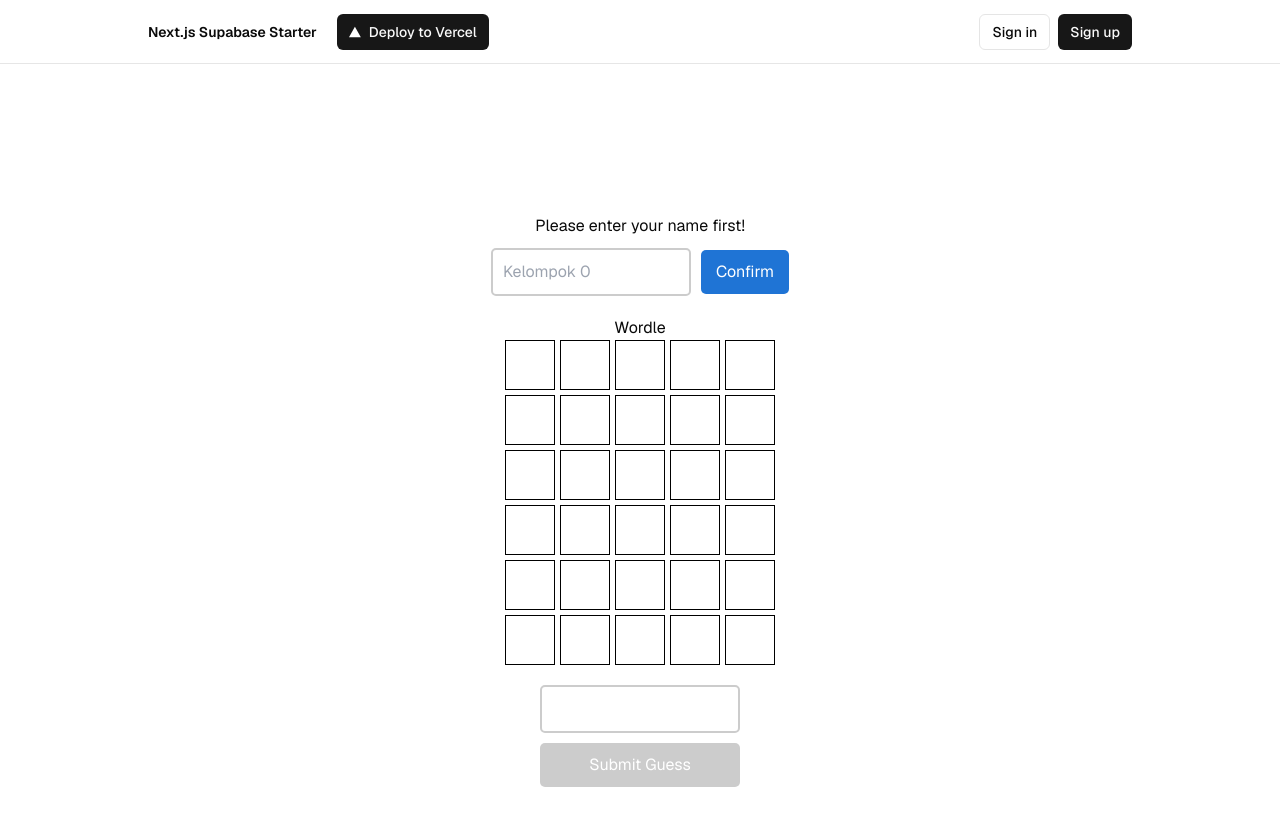
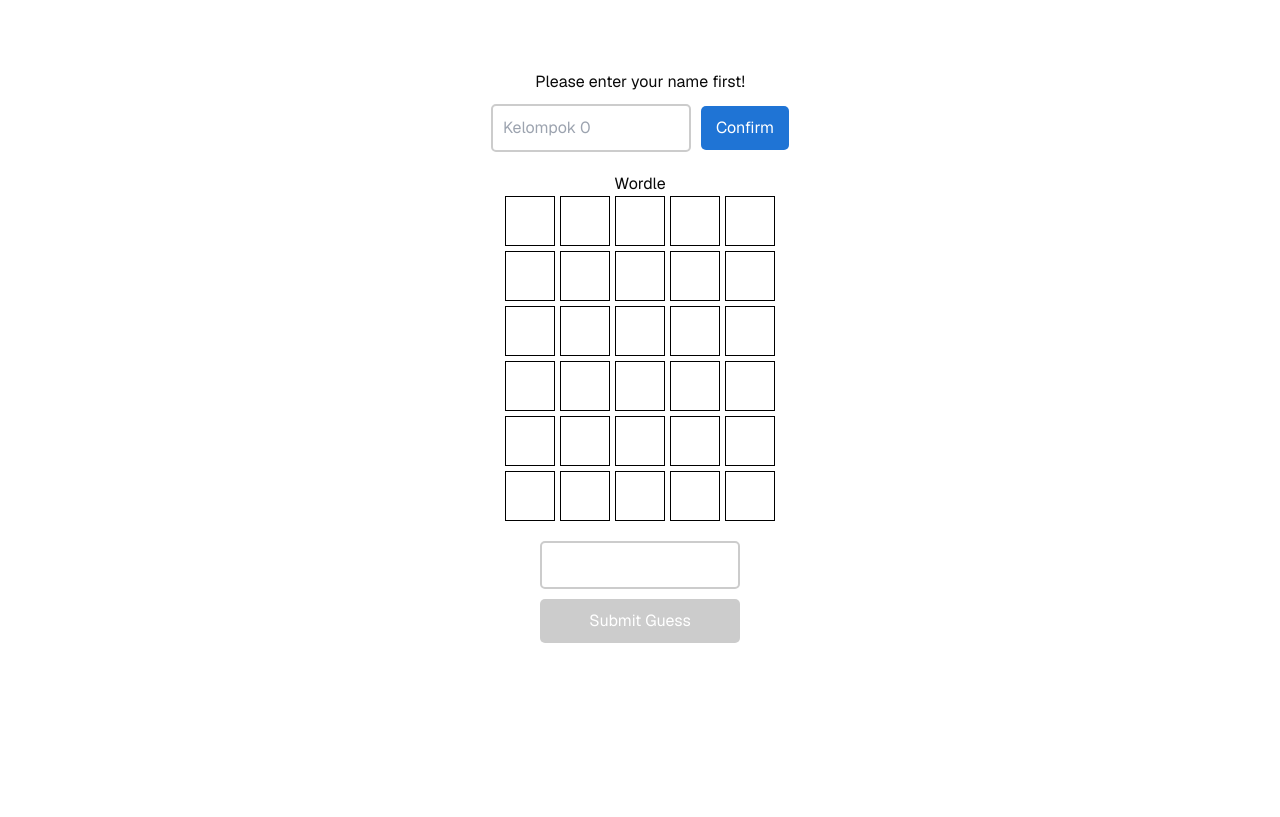
Before and after one commit to nathanielalex/wordle, a Next.js app: page / in a window 1280 px wide. Built offline with nearby package versions, Linux system fonts and the light colour scheme; no server answers.

Commit message:
remove nav bar

```diff
--- a/app/layout.tsx
+++ b/app/layout.tsx
@@ -34,17 +34,6 @@
         >
           <main className="min-h-screen flex flex-col items-center">
             <div className="flex-1 w-full flex flex-col gap-20 items-center">
-              <nav className="w-full flex justify-center border-b border-b-foreground/10 h-16">
-                <div className="w-full max-w-5xl flex justify-between items-center p-3 px-5 text-sm">
-                  <div className="flex gap-5 items-center font-semibold">
-                    <Link href={"/"}>Next.js Supabase Starter</Link>
-                    <div className="flex items-center gap-2">
-                      <DeployButton />
-                    </div>
-                  </div>
-                  {!hasEnvVars ? <EnvVarWarning /> : <HeaderAuth />}
-                </div>
-              </nav>
               <div className="flex flex-col gap-20 max-w-5xl p-5">
                 {children}
               </div>
```
